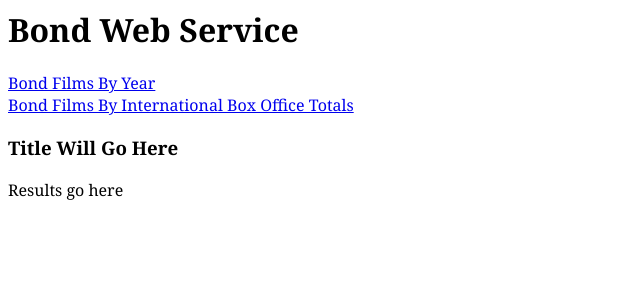
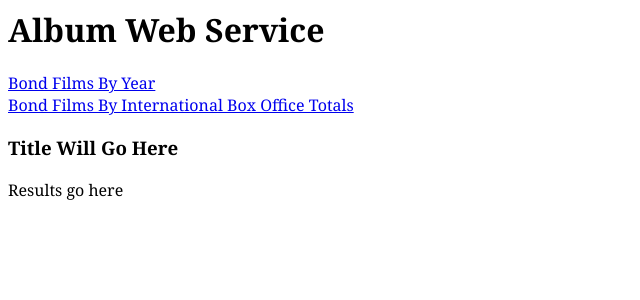
Before and after one commit to mahi-sd27/album_web_service, a PHP site: page / in a window 1280 px wide. Shown: the top 300 px of the page, without its empty margins (0-640 px from the left). Run offline with PHP 8.4, Linux system fonts and the light colour scheme.

Commit message:
Updates changes

```diff
--- a/index.php
+++ b/index.php
@@ -1,6 +1,6 @@
 <html>
 <head>
-<title>Bond Web Service Demo</title>
+<title>Album Web Service Demo</title>
 <style>
 	body {font-family:georgia;}
 	.film{
@@ -90,7 +90,7 @@ function bondTemplate(film){
 </script>
 </head>
 	<body>
-	<h1>Bond Web Service</h1>
+	<h1>Album Web Service</h1>
 		<a href="year" class="category">Bond Films By Year</a><br />
 		<a href="box" class="category">Bond Films By International Box Office Totals</a>
 		<h3 id="filmtitle">Title Will Go Here</h3>
```
